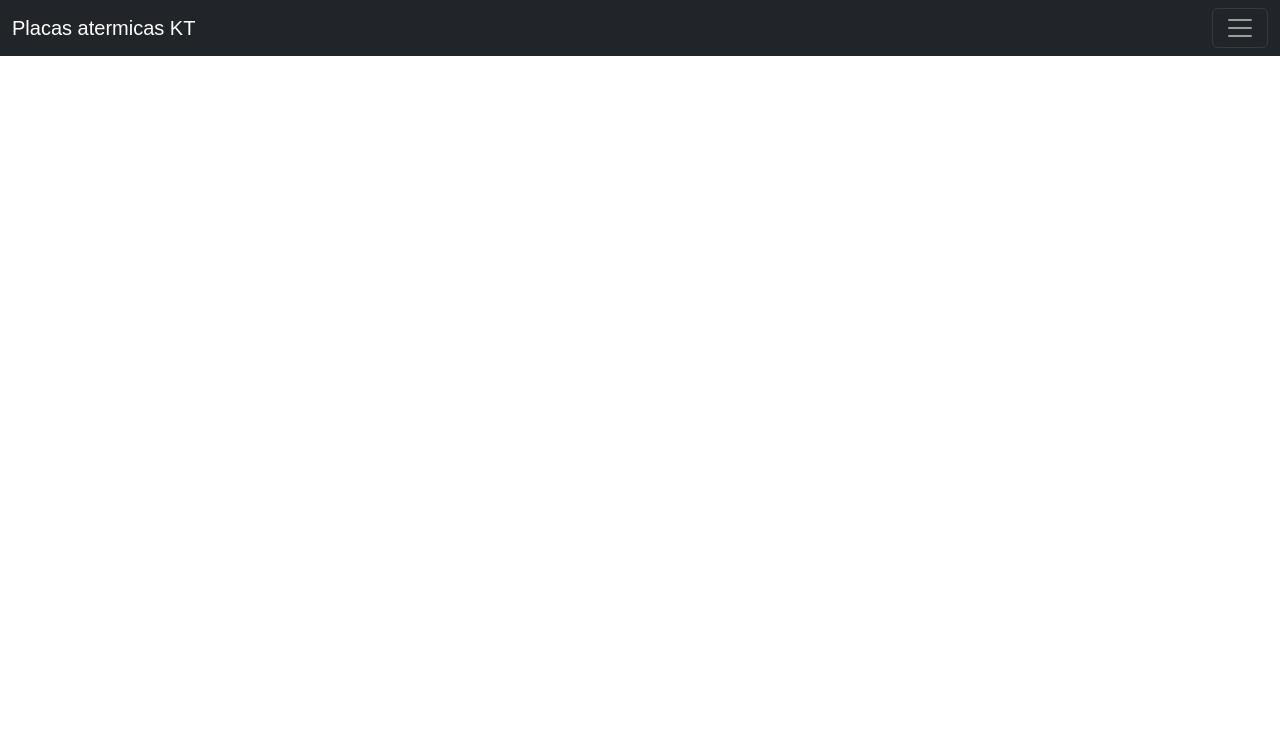
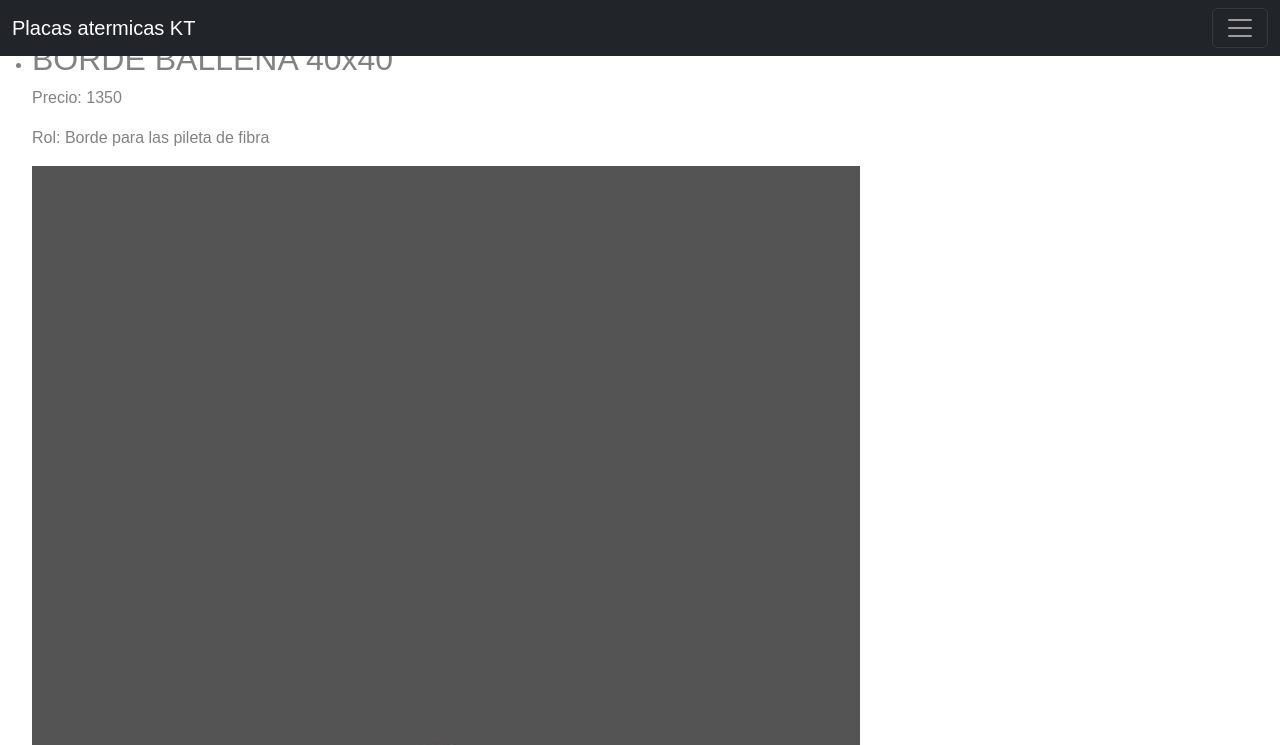
Before and after one commit to Pinkei/TpFinal-Aristimuno_Keila, a website: page index.html in a window 1280 px wide. Shown: the top 745 px of the page. Drawn offline with nearby package versions, Linux system fonts and the light colour scheme.

Commit message:
pag inicio se ve

```diff
--- a/index.html
+++ b/index.html
@@ -58,11 +58,21 @@
         </div>
       </nav>
 
+      <!---------------------- Productos---------------------------- -->
+      <ul id="lista-productos">
+        <li>
+          <h2 class="nombre-producto"></h2>
+          <p class="precio-producto"></p>
+          <p class="rol-producto"></p>
+          <img class="imagen-producto" src="" alt="">
+        </li>
+      </ul>
+
 
 
 
     <script src="https://cdn.jsdelivr.net/npm/bootstrap@5.3.0-alpha3/dist/js/bootstrap.bundle.min.js" integrity="sha384-ENjdO4Dr2bkBIFxQpeoTz1HIcje39Wm4jDKdf19U8gI4ddQ3GYNS7NTKfAdVQSZe" crossorigin="anonymous"></script>
-    <script src="/productos.js"></script>
-    <script src="/app.js"></script>
+    <script src="productos.js"></script>
+    <script src="app.js"></script>
 </body>
 </html>
--- a/productos.js
+++ b/productos.js
@@ -1,42 +1,42 @@
 const productos =[
  {
     id: 1,
-          name: "Borde ballena 40x40",
+          name: "BORDE BALLENA 40x40",
           precio: 1350,
           role: "Borde para las pileta de fibra",
           img:"/img/bordeballena40x40.png"
 },
 {
     id: 2,
-          name: "Borde L",
+          name: "BORDE L",
           precio: 1400,
           role: "Bordes para las piletas de cemento",
           img:"/img/bordeL.png"
 },
 {
     id: 3,
-    name: "Esquinero borde L",
+    name: "ESQUINERO BORDE L",
     precio: 1550,
     role: "Esquienros para pileta de cemento",
     img:"/img/esquinerobordeL.png"
   },
   {
     id: 4,
-    name: "Contracurva",
+    name: "CONTRACURVA",
     precio: 1350,
     role: "Esquienros para pileta con arco romano",
     img: "/img/contacurvo.png"
   },
   {
     id: 5,
-    name: "Borde ballena 40x60",
+    name: "BORDE BALLENA 40x60",
     precio: 1350,
     role: "Para una vereda de 60cm",
     img: "/img/bordeballena40x60.png"
   },
   {
     id: 6,
-    name: "solarium",
+    name: "SOLARIUM",
     precio: 1220,
     role: "Para los arco romanos",
     img: "/img/solarium40x40.png"
@@ -50,3 +50,27 @@ const productos =[
   }
 
 ]
+const listaProductos = document.getElementById("lista-productos");
+
+productos.forEach(producto => {
+  const nuevoElemento = document.createElement("li");
+
+  const nombreProducto = document.createElement("h2");
+  nombreProducto.innerText = producto.name;
+  nuevoElemento.appendChild(nombreProducto);
+
+  const precioProducto = document.createElement("p");
+  precioProducto.innerText = `Precio: ${producto.precio}`;
+  nuevoElemento.appendChild(precioProducto);
+
+  const rolProducto = document.createElement("p");
+  rolProducto.innerText = `Rol: ${producto.role}`;
+  nuevoElemento.appendChild(rolProducto);
+
+  const imagenProducto = document.createElement("img");
+  imagenProducto.src = producto.img;
+  imagenProducto.alt = producto.name;
+  nuevoElemento.appendChild(imagenProducto);
+
+  listaProductos.appendChild(nuevoElemento);
+});
```
